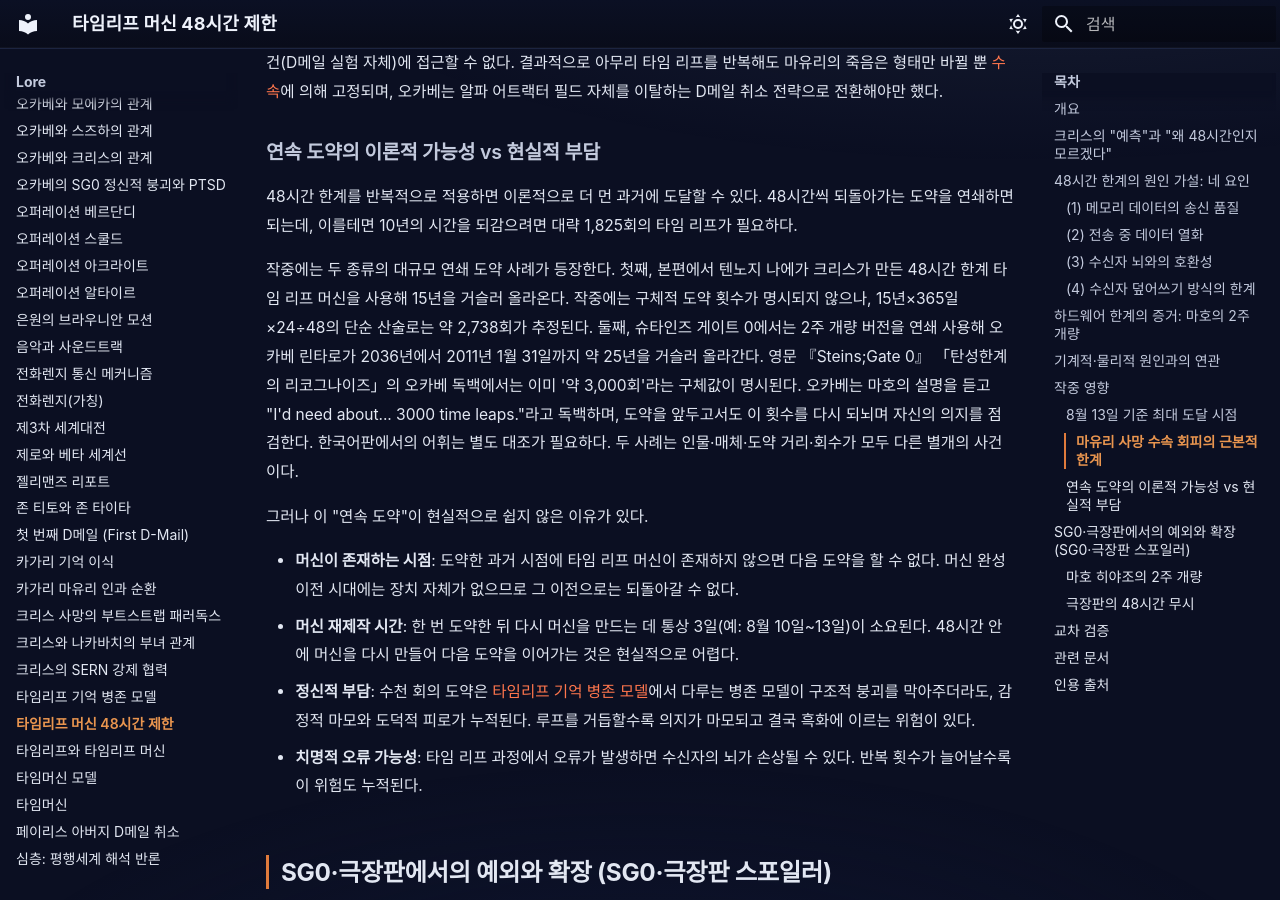
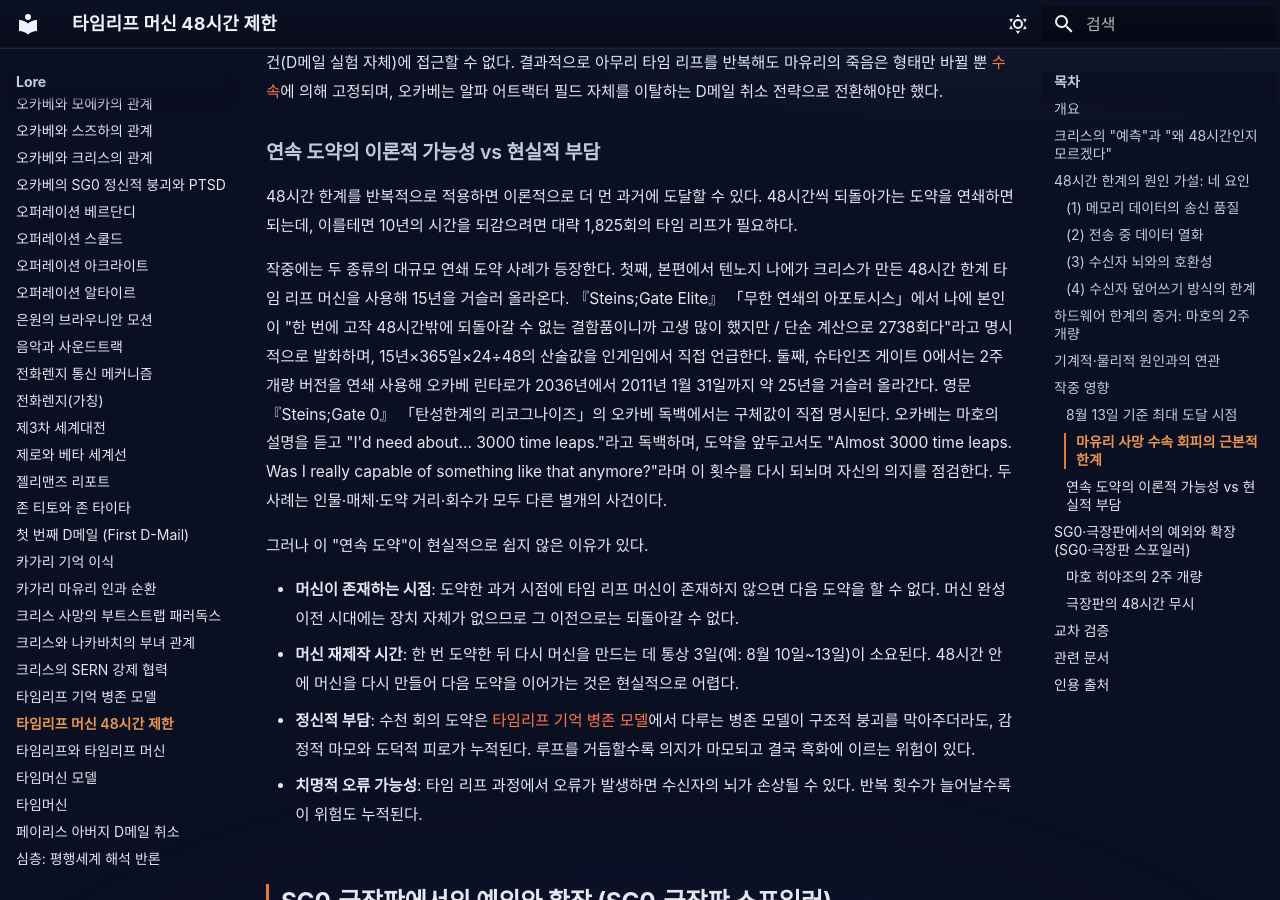
Before and after one commit to sgwiki/sgwiki.github.io, an MkDocs documentation site: the page built from wiki/lore/타임리프-머신-48시간-제한.md, in a window 1280 px wide and 900 px high, scrolled down 4377 px. Built offline with MkDocs 1.6.1 and Material for MkDocs 9.7.7, drawn with Linux system fonts in a browser that asks for light colours; some web fonts are replaced; some of the changed text lies outside the part shown.

Commit message:
fix(wiki): 타임리프-머신-48시간-제한 — P10 26114846 패치 적용

```diff
--- a/wiki/lore/타임리프-머신-48시간-제한.md
+++ b/wiki/lore/타임리프-머신-48시간-제한.md
@@ -89,7 +89,7 @@ description: "타임 리프 머신은 phonewave를 베이스로 마키세 크리
 
 48시간 한계를 반복적으로 적용하면 이론적으로 더 먼 과거에 도달할 수 있다. 48시간씩 되돌아가는 도약을 연쇄하면 되는데, 이를테면 10년의 시간을 되감으려면 대략 1,825회의 타임 리프가 필요하다.
 
-작중에는 두 종류의 대규모 연쇄 도약 사례가 등장한다. 첫째, 본편에서 텐노지 나에가 크리스가 만든 48시간 한계 타임 리프 머신을 사용해 15년을 거슬러 올라온다. 작중에는 구체적 도약 횟수가 명시되지 않으나, 15년×365일×24÷48의 단순 산술로는 약 2,738회가 추정된다. 둘째, 슈타인즈 게이트 0에서는 2주 개량 버전을 연쇄 사용해 오카베 린타로가 2036년에서 2011년 1월 31일까지 약 25년을 거슬러 올라간다. 영문 『Steins;Gate 0』 「탄성한계의 리코그나이즈」의 오카베 독백에서는 이미 '약 3,000회'라는 구체값이 명시된다. 오카베는 마호의 설명을 듣고 "I'd need about... 3000 time leaps."라고 독백하며, 도약을 앞두고서도 이 횟수를 다시 되뇌며 자신의 의지를 점검한다. 한국어판에서의 어휘는 별도 대조가 필요하다. 두 사례는 인물·매체·도약 거리·회수가 모두 다른 별개의 사건이다.
+작중에는 두 종류의 대규모 연쇄 도약 사례가 등장한다. 첫째, 본편에서 텐노지 나에가 크리스가 만든 48시간 한계 타임 리프 머신을 사용해 15년을 거슬러 올라온다. 『Steins;Gate Elite』 「무한 연쇄의 아포토시스」에서 나에 본인이 "한 번에 고작 48시간밖에 되돌아갈 수 없는 결함품이니까 고생 많이 했지만 / 단순 계산으로 2738회다"라고 명시적으로 발화하며, 15년×365일×24÷48의 산술값을 인게임에서 직접 언급한다. 둘째, 슈타인즈 게이트 0에서는 2주 개량 버전을 연쇄 사용해 오카베 린타로가 2036년에서 2011년 1월 31일까지 약 25년을 거슬러 올라간다. 영문 『Steins;Gate 0』 「탄성한계의 리코그나이즈」의 오카베 독백에서는 구체값이 직접 명시된다. 오카베는 마호의 설명을 듣고 "I'd need about... 3000 time leaps."라고 독백하며, 도약을 앞두고서도 "Almost 3000 time leaps. Was I really capable of something like that anymore?"라며 이 횟수를 다시 되뇌며 자신의 의지를 점검한다. 두 사례는 인물·매체·도약 거리·회수가 모두 다른 별개의 사건이다.
 
 그러나 이 "연속 도약"이 현실적으로 쉽지 않은 이유가 있다.
 
```
Also changed, not shown: other parts of wiki/lore/타임리프-머신-48시간-제한.md (+1 -1 lines).
